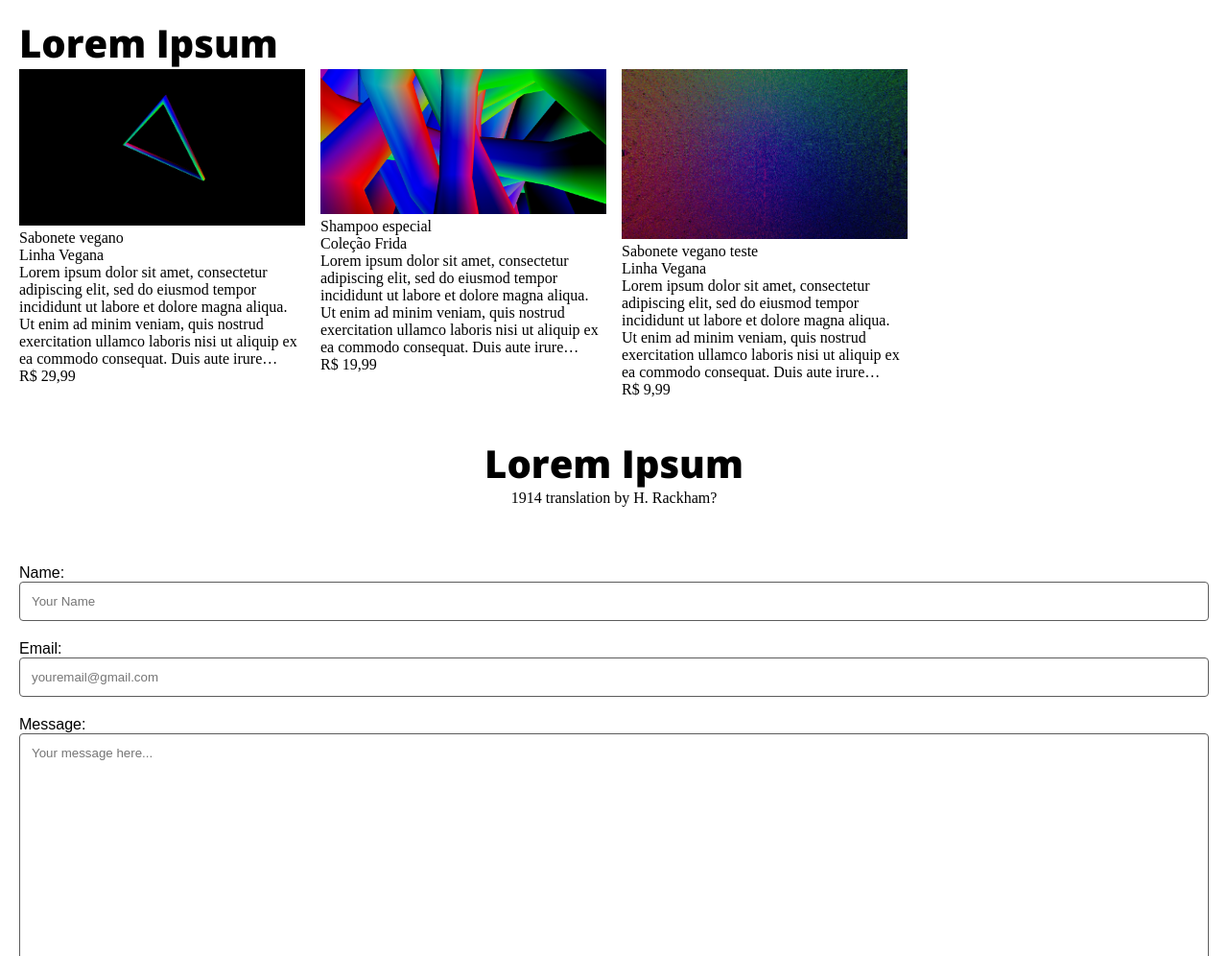
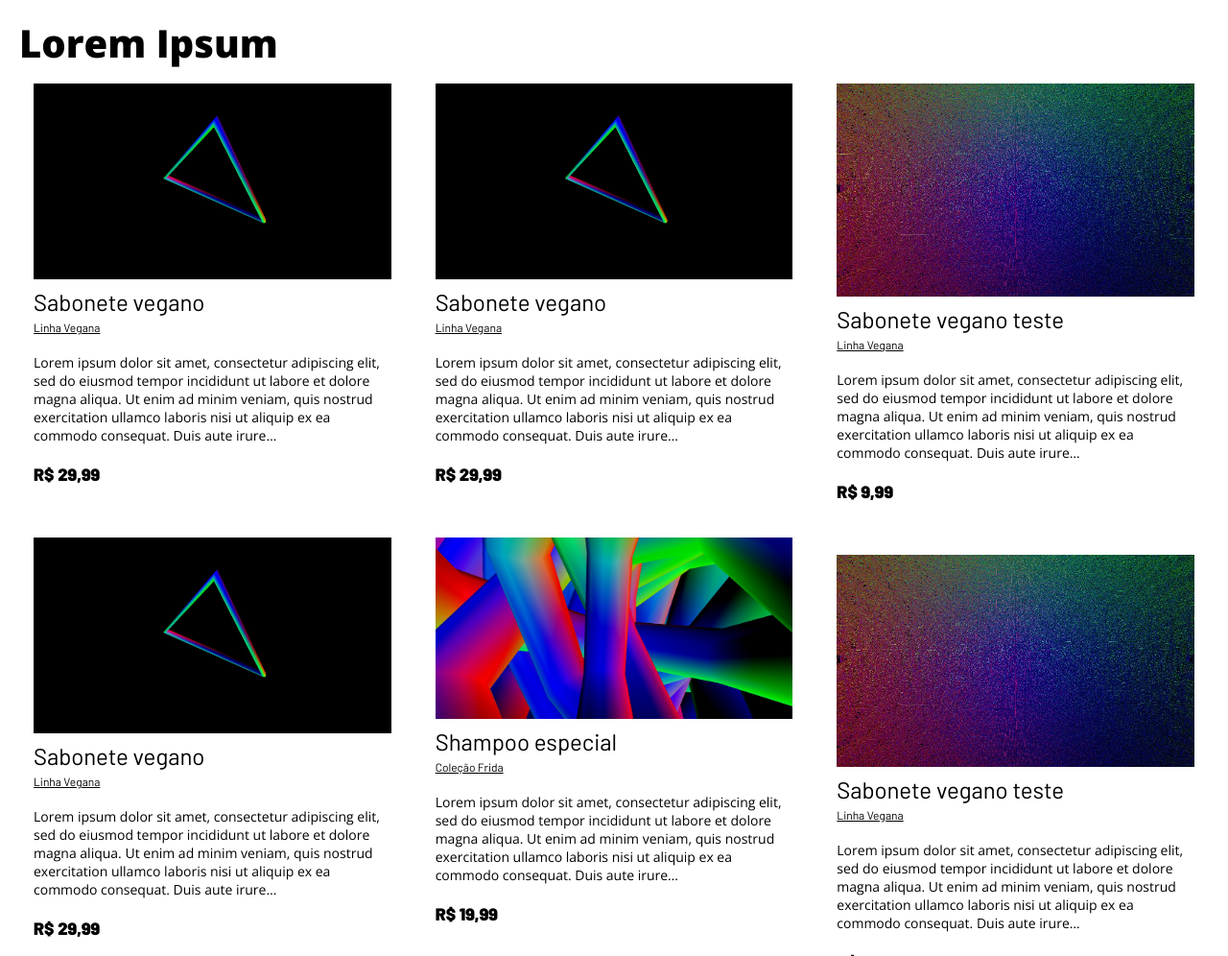
Before and after one commit to saulofilho/benditocheiro, a Gatsby site: page / in a window 1280 px wide. Shown: the part 1656-2652 px from the top of the page at 96% size. Built offline with nearby package versions, Linux system fonts and the light colour scheme; Gatsby itself is replaced by a stand-in of ours.

Commit message:
style products

```diff
--- /dev/null
+++ b/_data/produto/sabonete-vegano copy.md
@@ -0,0 +1,11 @@
+---
+template: ProdutoPost
+date: 2022-04-19T13:17:14.627Z
+title: Sabonete vegano teste
+categoria: Linha Vegana
+categoria_produto:
+  - categoria_list: Exemplo Categoria
+img: /assets/26-81-13-99-46-8.-5-14-2-.jpg
+preco: 9,99
+---
+Lorem ipsum dolor sit amet, consectetur adipiscing elit, sed do eiusmod tempor incididunt ut labore et dolore magna aliqua. Ut enim ad minim veniam, quis nostrud exercitation ullamco laboris nisi ut aliquip ex ea commodo consequat. Duis aute irure dolor in reprehenderit in voluptate velit esse cillum dolore eu fugiat nulla pariatur. Excepteur sint occaecat cupidatat non proident, sunt in culpa qui officia deserunt mollit anim id est laborum.
--- /dev/null
+++ b/_data/produto/sabonete-vegano-1 copy 2.md
@@ -0,0 +1,15 @@
+---
+template: ProdutoPost
+date: 2022-04-19T13:25:27.626Z
+title: Sabonete vegano
+categoria_produto:
+  - categoria_list: Coleção Frida
+img: /assets/default-img.jpg
+preco: 29,99
+categoria: Linha Vegana
+manual_pdf: /assets/26-81-13-99-46-8.-5-14-2-.jpg
+img_produto:
+  - img_list: /assets/17-46-99-49-71-90-5-11z.jpg
+  - img_list: /assets/26-81-13-99-46-8.-5-14-2-.jpg
+---
+Lorem ipsum dolor sit amet, consectetur adipiscing elit, sed do eiusmod tempor incididunt ut labore et dolore magna aliqua. Ut enim ad minim veniam, quis nostrud exercitation ullamco laboris nisi ut aliquip ex ea commodo consequat. Duis aute irure dolor in reprehenderit in voluptate velit esse cillum dolore eu fugiat nulla pariatur. Excepteur sint occaecat cupidatat non proident, sunt in culpa qui officia deserunt mollit anim id est laborum.
--- /dev/null
+++ b/_data/produto/sabonete-vegano-1 copy.md
@@ -0,0 +1,15 @@
+---
+template: ProdutoPost
+date: 2022-04-19T13:25:27.626Z
+title: Sabonete vegano
+categoria_produto:
+  - categoria_list: Coleção Frida
+img: /assets/default-img.jpg
+preco: 29,99
+categoria: Linha Vegana
+manual_pdf: /assets/26-81-13-99-46-8.-5-14-2-.jpg
+img_produto:
+  - img_list: /assets/17-46-99-49-71-90-5-11z.jpg
+  - img_list: /assets/26-81-13-99-46-8.-5-14-2-.jpg
+---
+Lorem ipsum dolor sit amet, consectetur adipiscing elit, sed do eiusmod tempor incididunt ut labore et dolore magna aliqua. Ut enim ad minim veniam, quis nostrud exercitation ullamco laboris nisi ut aliquip ex ea commodo consequat. Duis aute irure dolor in reprehenderit in voluptate velit esse cillum dolore eu fugiat nulla pariatur. Excepteur sint occaecat cupidatat non proident, sunt in culpa qui officia deserunt mollit anim id est laborum.
--- /dev/null
+++ b/_data/produto/shampoo-especial copy.md
@@ -0,0 +1,11 @@
+---
+template: ProdutoPost
+date: 2022-04-19T13:18:24.423Z
+title: Shampoo especial
+categoria: Coleção Frida
+categoria_produto:
+  - categoria_list: Vegano
+img: /assets/17-46-99-49-71-90-5-11z.jpg
+preco: 19,99
+---
+Lorem ipsum dolor sit amet, consectetur adipiscing elit, sed do eiusmod tempor incididunt ut labore et dolore magna aliqua. Ut enim ad minim veniam, quis nostrud exercitation ullamco laboris nisi ut aliquip ex ea commodo consequat. Duis aute irure dolor in reprehenderit in voluptate velit esse cillum dolore eu fugiat nulla pariatur. Excepteur sint occaecat cupidatat non proident, sunt in culpa qui officia deserunt mollit anim id est laborum.
--- a/src/components/PostLink.js
+++ b/src/components/PostLink.js
@@ -7,10 +7,10 @@ const PostLink = ({ post }) => (
     <Link to={post.fields.slug} className="post-link">
       <img src={post.frontmatter.img} alt="" />
     </Link>
-    <p>{post.frontmatter.title}</p>
-    <p>{post.frontmatter.categoria}</p>
-    <p>{post.excerpt}</p>
-    <p>R$ {post.frontmatter.preco}</p>
+    <p className="post-item-title">{post.frontmatter.title}</p>
+    <p className="post-item-category">{post.frontmatter.categoria}</p>
+    <p className="post-item-about">{post.excerpt}</p>
+    <p className="post-item-preco">R$ {post.frontmatter.preco}</p>
   </div>
 )
 export default PostLink
--- a/src/components/PostLink.scss
+++ b/src/components/PostLink.scss
@@ -1,14 +1,14 @@
 .posts-list {
   -webkit-perspective: 1;
-  -webkit-column-count: 4;
-  -moz-column-count: 4;
-  column-count: 4;
+  -webkit-column-count: 3;
+  -moz-column-count: 3;
+  column-count: 3;
   width: 100%;
   height: auto;
   position: relative;
 }
 .post-item {
-  margin: 0 0 15px 0;
+  margin: 0 0 25px 0;
   display: grid;
   grid-template-rows: 1fr auto;
   -moz-column-break-inside: avoid;
@@ -19,6 +19,34 @@
   -webkit-backface-visibility: hidden;
   position: relative;
   transform: translateZ(0);
+  border: 1px solid var(--text-color);
+  padding: 15px;
+  text-align: left;
+  border-radius: 10px;
+}
+.post-item-title {
+  font-family: var(--barlow);
+  font-size: 24px;
+  font-weight: lighter;
+  padding-top: 5px;
+}
+.post-item-category {
+  font-family: var(--barlow);
+  font-size: 12px;
+  font-weight: lighter;
+  text-decoration: underline;
+  padding-top: 5px;
+}
+.post-item-about {
+  font-family: var(--open-sans);
+  font-size: 14px;
+  padding-top: 20px;
+}
+.post-item-preco {
+  font-family: var(--barlow);
+  font-size: 18px;
+  font-weight: bolder;
+  padding-top: 20px;
 }
 .post-item > .post-link {
   grid-row: 1 / -1;
--- a/src/styles/global.scss
+++ b/src/styles/global.scss
@@ -1,5 +1,5 @@
 @import url('https://fonts.googleapis.com/css2?family=Open+Sans:ital,wght@0,300;0,400;0,800;1,300;1,400&display=swap');
-@import url('https://fonts.googleapis.com/css2?family=Barlow:ital,wght@0,900;1,900&display=swap');
+@import url('https://fonts.googleapis.com/css2?family=Barlow:ital,wght@0,400;0,900;1,900&display=swap');
 @import url('https://fonts.googleapis.com/css2?family=Anton&display=swap');
 :root {
   --green: #8cffae;
```
